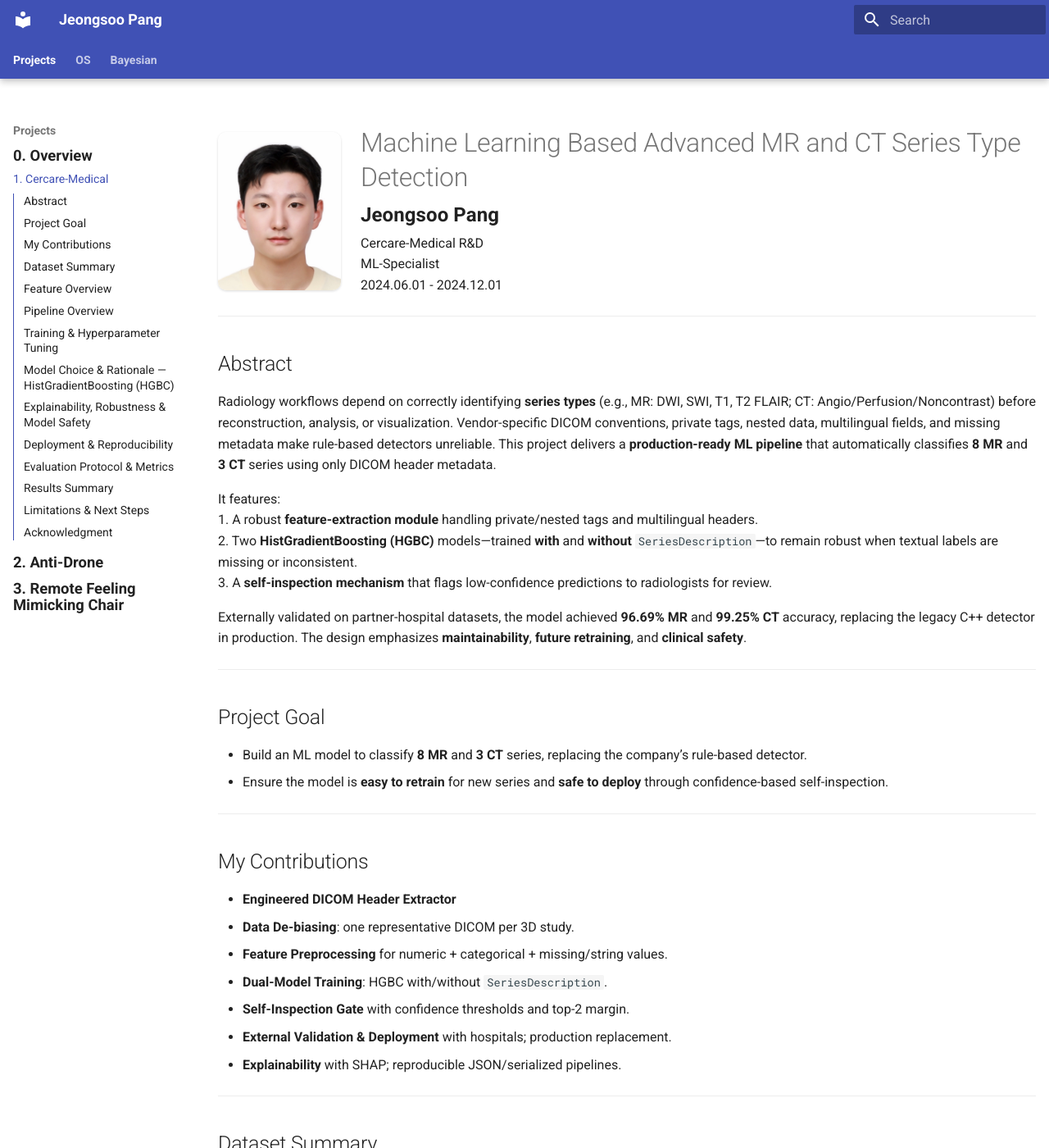
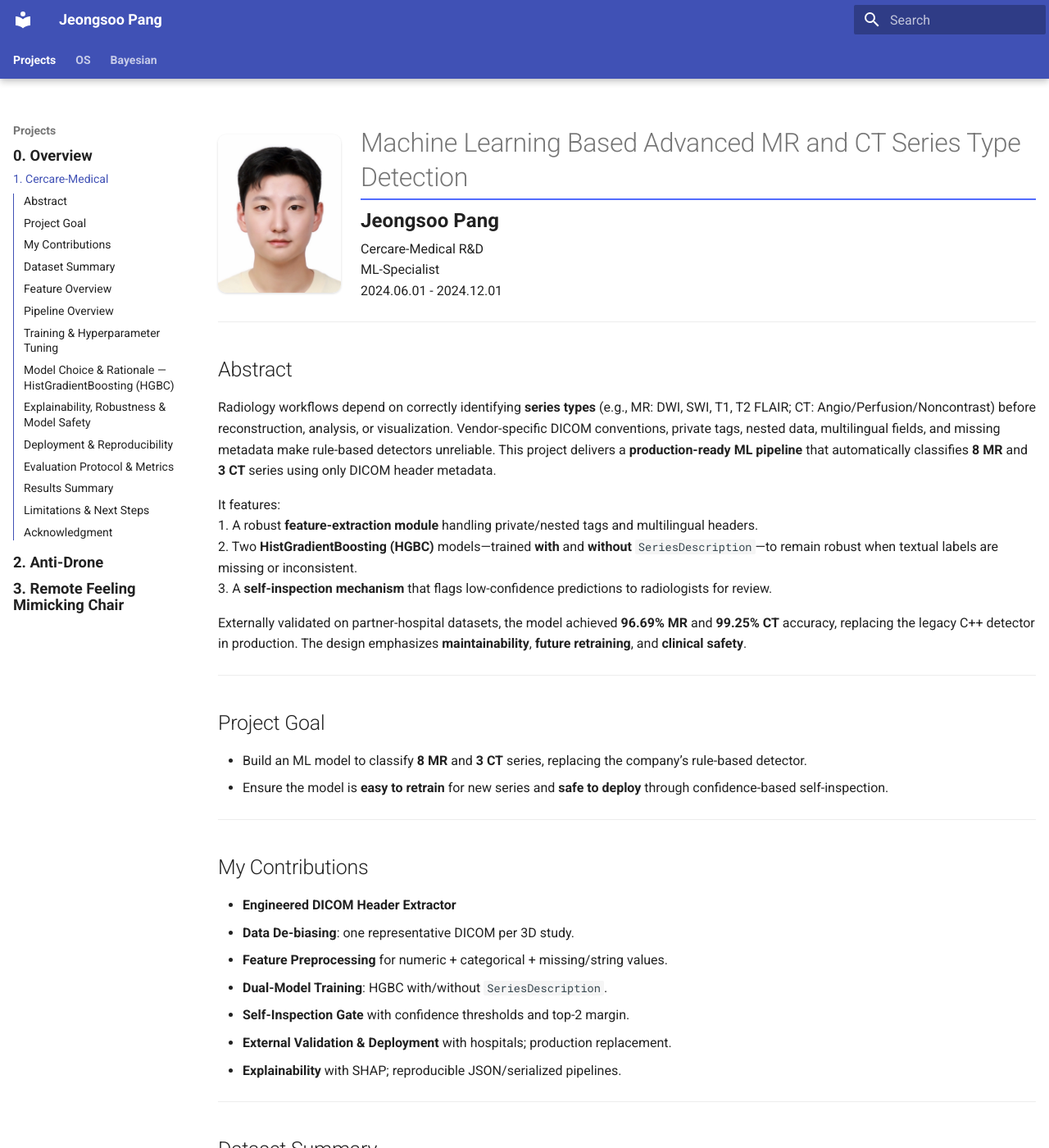
Before and after one commit to Jeongsoo-dev/ML_based_MR_CT_SeriesType_Detection, an MkDocs documentation site: the page built from docs/index.md, in a window 1280 px wide and 1400 px high. Shown: the whole window at 82% size. Built offline with MkDocs 1.6.1 and Material for MkDocs 9.7.7, drawn with Linux system fonts in a browser that asks for light colours.

Commit message:
Update extra.css

```diff
--- a/docs/stylesheets/extra.css
+++ b/docs/stylesheets/extra.css
@@ -1,32 +1,105 @@
+/* ========== Global layout tweaks ========== */
+
 /* Wider canvas */
 .md-grid { max-width: 1440px; }
 
-/* stylesheets/extra.css */
+/* Slightly bolder top tabs */
 .md-tabs__link { font-weight: 600; }
 
-/* Two-column section for the Chair page */
+/* Optional: underline H1 to echo section grouping */
+.md-typeset h1 {
+  border-bottom: 2px solid var(--md-accent-fg-color);
+  padding-bottom: .25rem;
+  margin-bottom: 1rem;
+}
+
+/* ========== Sidebar grouping & highlight (site-wide) ========== */
+
+/* Make the current top-level section title (e.g., Projects / OS / Bayesian)
+   a distinct, sticky block under the blue header */
+.md-sidebar--primary .md-nav__title {
+  font-weight: 700;
+  text-transform: none;
+  background: var(--md-primary-fg-color--transparent);
+  color: var(--md-primary-fg-color);
+  padding: .55rem .8rem;
+  border-radius: .5rem;
+  margin: .5rem .6rem 1rem .6rem;
+  position: sticky;
+  top: 3.6rem;                 /* sit below the top bar */
+  z-index: 2;
+  box-shadow: 0 1px 3px rgba(0,0,0,.08) inset;
+  border: 1px solid rgba(0,0,0,.06);
+}
+
+/* Slight breathing room between section groups */
+.md-sidebar--primary nav.md-nav > ul.md-nav__list > li.md-nav__item {
+  margin-bottom: .35rem;
+}
+
+/* ========== Hero / headshot row (Cercare page) ========== */
+
+.md-typeset .headshot {
+  float: left;
+  width: 150px;                   /* adjust 140–170 if you want */
+  margin: 0 24px 16px -10px;      /* small left nudge */
+  border-radius: 10px;
+  box-shadow: 0 1px 3px rgba(0,0,0,.15);
+}
+
+.md-typeset .hero {
+  display: flex;
+  align-items: center;
+  gap: 24px;
+  margin: 8px 0 16px;
+}
+
+.md-typeset .headshot-hero {
+  width: 150px;                  /* tweak 140–170 if desired */
+  border-radius: 10px;
+  box-shadow: 0 1px 3px rgba(0,0,0,.15);
+}
+
+.md-typeset .hero-text h1 { margin: 0 0 6px 0; }
+
+.md-typeset .bio-name {
+  display: inline-block;
+  font-size: 1.2rem;
+  font-weight: 700;
+  letter-spacing: .1px;
+  margin-bottom: 2px;
+}
+
+@media (max-width: 900px) {
+  .md-typeset .hero { flex-direction: column; align-items: flex-start; }
+  .md-typeset .headshot { float: none; display: block; margin: 0 auto 12px; }
+}
+
+.md-typeset .clear { clear: both; }
+
+/* ========== Two-column section (Remote Chair page) ========== */
+
+/* Parent row */
 .two-col {
   display: flex;
-  gap: 2rem;
-  align-items: flex-start;     /* top-align text and image */
+  gap: 1.25rem;                  /* slightly tighter gap */
+  align-items: flex-start;       /* top-align text and image */
   margin: 1.25rem 0 2rem;
 }
 
-.two-col .col {               /* text column */
+/* Text column */
+.two-col .col {
   flex: 1 1 0;
-  min-width: 0;
+  min-width: 0;                  /* allow wrapping */
 }
 
-/* Two-column layout – image about half the previous width */
-.two-col { gap: 1.25rem; }                  /* optional: slightly tighter gap */
+/* Image column — responsive fixed-ish basis */
 .two-col .col-media {
   flex: 0 0 clamp(240px, 24vw, 320px);
   max-width: clamp(240px, 24vw, 320px);
 }
-.media-fit { width: 100%; height: auto; }   /* keep image responsive inside column */
 
-
-
+/* Image styling */
 .media-fit {
   display: block;
   width: 100%;
@@ -41,129 +114,22 @@
   .two-col .col-media { flex-basis: auto; max-width: 100%; }
 }
 
-/* Centered + smaller image for the Expo photo on the Chair page */
+/* Standalone centered image (used earlier for Expo photo) */
 .img-center-half {
-  /* pick one sizing approach you like, both keep it small */
-  max-width: 420px;          /* hard cap */
-  width: min(28vw, 360px);   /* responsive, ~one-third of viewport up to 420px */
+  max-width: 420px;              /* hard cap */
+  width: min(28vw, 360px);       /* responsive up to cap */
   height: auto;
-
-  display: block;            /* so margins work */
-  margin: 0.75rem auto;      /* centers horizontally */
-  border-radius: 8px;        /* optional */
+  display: block;
+  margin: 0.75rem auto;          /* centers horizontally */
+  border-radius: 8px;
 }
 
+/* ========== Left nav emphasis for your three project pages ========== */
 
-.md-nav__link[href$="/"],              /* root: Cercare-Medical ML Project (index.md) */
+.md-nav__link[href$="/"],              /* root: Cercare ML Project (index.md) */
 .md-nav__link[href$="/anti_drone/"],  /* anti_drone.md */
-.md-nav__link[href$="/remote_chair/"] /* remote_chair.md */
-{
+.md-nav__link[href$="/remote_chair/"] /* remote_chair.md */ {
   font-weight: 700;
-  font-size: 0.92rem;  /* smaller than before, still prominent */
+  font-size: 0.92rem;
   line-height: 1.1;
 }
-
-/* Optional: tighten line height a touch so it still looks neat */
-.md-nav__link[href$="/"],
-.md-nav__link[href$="/anti_drone/"],
-.md-nav__link[href$="/remote_chair/"] {
-  line-height: 1.1;
-}
-
-/* Float the headshot on the left */
-.md-typeset .headshot {
-  float: left;
-  width: 150px;                   /* adjust 140–170 if you want */
-  margin: 0 24px 16px -10px;      /* small left nudge */
-  border-radius: 10px;
-  box-shadow: 0 1px 3px rgba(0,0,0,.15);
-}
-
-/* Title + headshot inline row */
-.md-typeset .hero {
-  display: flex;
-  align-items: center;
-  gap: 24px;
-  margin: 8px 0 16px;
-}
-
-/* Photo in the hero row */
-.md-typeset .headshot-hero {
-  width: 150px;                  /* tweak 140–170 if you want */
-  border-radius: 10px;
-  box-shadow: 0 1px 3px rgba(0,0,0,.15);
-}
-
-/* Tighten the title spacing when inside hero */
-.md-typeset .hero-text h1 {
-  margin: 0 0 6px 0;
-}
-
-/* Make the name pop a bit */
-.md-typeset .bio-name {
-  display: inline-block;
-  font-size: 1.2rem;
-  font-weight: 700;
-  letter-spacing: .1px;
-  margin-bottom: 2px;
-}
-
-/* Mobile: stack vertically */
-@media (max-width: 900px) {
-  .md-typeset .hero {
-    flex-direction: column;
-    align-items: flex-start;
-  }
-}
-
-/* utility */
-.md-typeset .clear { clear: both; }
-
-
-.md-typeset .bio-name {
-  font-size: 1.2rem;     /* tweak: 1.1–1.25rem to taste */
-  font-weight: 700;
-  letter-spacing: 0.1px;
-  display: inline-block;
-  margin-bottom: 2px;
-}
-
-/* Ensure paragraphs clear properly on small screens */
-@media (max-width: 900px) {
-  .md-typeset .headshot { float: none; display: block; margin: 0 auto 12px; }
-}
-
-.md-typeset .clear { clear: both; }
-
-/* ===== Two-column section for the Chair page ===== */
-.two-col {
-  display: flex;
-  gap: 2rem;
-  align-items: flex-start;     /* keep tops aligned */
-  margin: 1.25rem 0 2rem;
-}
-
-.two-col .col {
-  flex: 1 1 0;                 /* responsive text column */
-  min-width: 0;                /* allow wrapping */
-}
-
-/* media column (image) – give it a fixed-ish basis */
-.two-col .col-media {
-  flex: 0 0 420px;             /* ~420px wide image column */
-  max-width: 480px;
-}
-
-.media-fit {
-  display: block;
-  width: 100%;
-  height: auto;
-  border-radius: 10px;
-  box-shadow: 0 2px 10px rgba(0,0,0,.06);
-}
-
-/* Stack vertically on narrow screens */
-@media (max-width: 900px) {
-  .two-col { flex-direction: column; }
-  .two-col .col-media { flex-basis: auto; max-width: 100%; }
-}
```
